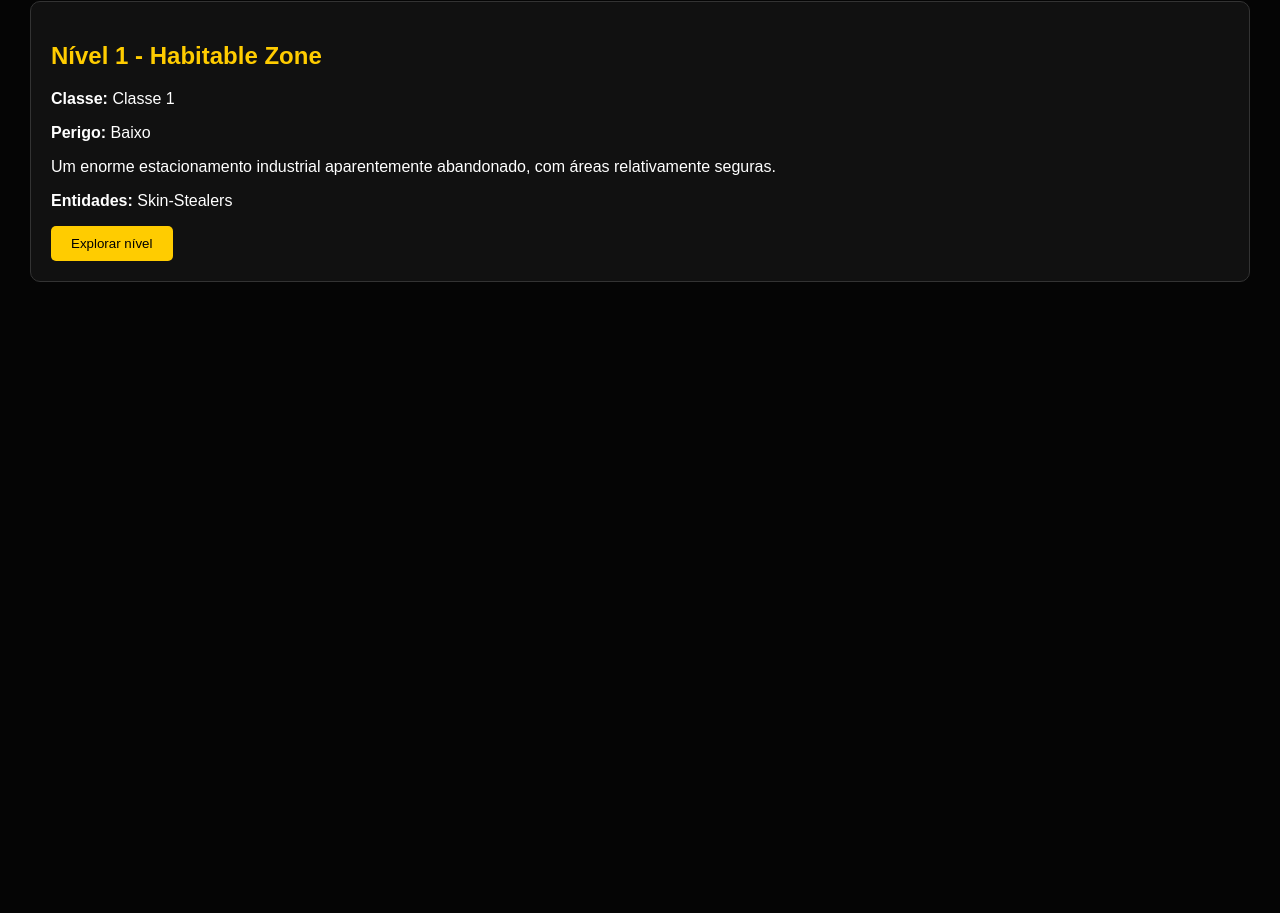
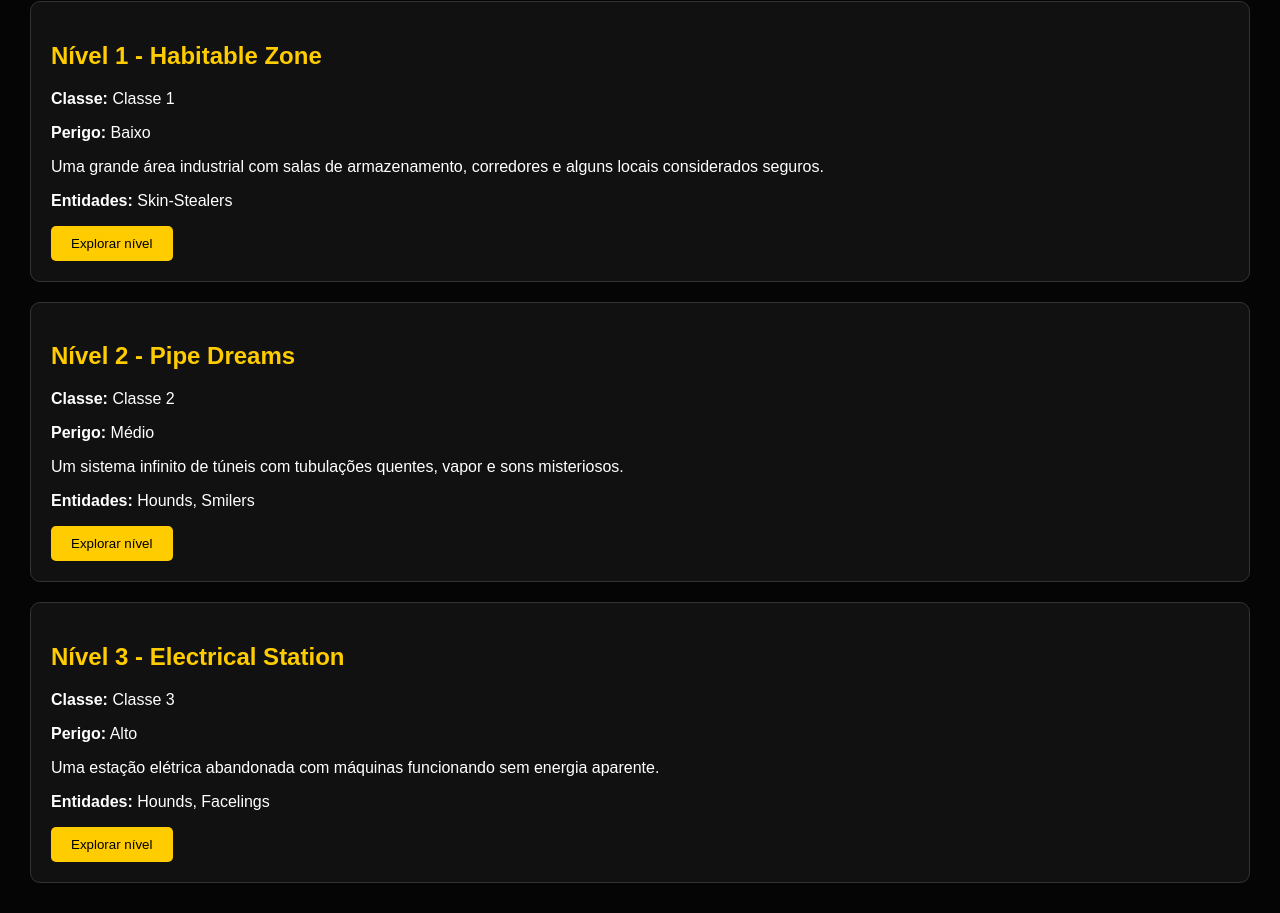
Before and after one commit to patopinhodoff-crypto/Backrooms-Explorer, a React (Vite) app: page / in a window 1280 px wide. Shown: the part 459-1372 px from the top of the page. Before the commit the page ends 800 px from the top, so only its background shows below. Built offline with nearby package versions, Linux system fonts and the light colour scheme; a web font is replaced by a local one.

Commit message:
Update levels.ts

```diff
--- a/src/data/levels.ts
+++ b/src/data/levels.ts
@@ -3,20 +3,12 @@ export interface Level {
   nome: string;
   classe: string;
   perigo: string;
-
   descricao: string;
-
-  anomalias: string[];
   entidades: string[];
-  recursos: string[];
-
   entrada: string;
   saida: string;
-
+  recursos: string[];
   dicas: string[];
-  curiosidades: string;
-
-  relato: string;
 }
 
 export const levels: Level[] = [
@@ -25,41 +17,25 @@ export const levels: Level[] = [
     nome: "Lobby",
     classe: "Classe 1",
     perigo: "Baixo",
-
     descricao:
-      "Corredores amarelos infinitos, carpete úmido e luzes fluorescentes. O primeiro nível conhecido das Backrooms.",
-
-    anomalias: [
-      "Corredores parecem mudar lentamente",
-      "Sons distantes sem origem"
-    ],
-
+      "Corredores amarelos infinitos, carpete úmido e luzes fluorescentes que criam um som constante. Um dos níveis mais conhecidos das Backrooms.",
     entidades: [
       "Nenhuma confirmada"
     ],
-
+    entrada:
+      "Através de um noclip acidental na realidade.",
+    saida:
+      "Encontrando transições escondidas para outros níveis.",
     recursos: [
       "Água de Amêndoa",
-      "Mochilas abandonadas"
+      "Mochilas abandonadas",
+      "Pequenos suprimentos"
     ],
-
-    entrada:
-      "Um noclip acidental da realidade pode levar ao nível.",
-
-    saida:
-      "Encontrar transições escondidas nos corredores.",
-
     dicas: [
-      "Não corra sem motivo",
-      "Marque seu caminho",
-      "Economize recursos"
-    ],
-
-    curiosidades:
-      "Apesar de parecer simples, muitos exploradores acabam presos por causa da imensidão do local.",
-
-    relato:
-      "Caminhei por horas. O som das lâmpadas era a única coisa que me acompanhava."
+      "Não corra sem motivo.",
+      "Marque seu caminho.",
+      "Economize recursos."
+    ]
   },
 
   {
@@ -67,40 +43,73 @@ export const levels: Level[] = [
     nome: "Habitable Zone",
     classe: "Classe 1",
     perigo: "Baixo",
-
     descricao:
-      "Um enorme estacionamento industrial aparentemente abandonado, com áreas relativamente seguras.",
-
-    anomalias: [
-      "Veículos aparecem em locais diferentes",
-      "Ecos de motores sem origem"
-    ],
-
+      "Uma grande área industrial com salas de armazenamento, corredores e alguns locais considerados seguros.",
     entidades: [
       "Skin-Stealers"
     ],
-
+    entrada:
+      "Encontrando uma porta metálica no Nível 0.",
+    saida:
+      "Portas específicas levam para outros níveis.",
     recursos: [
+      "Água",
       "Ferramentas",
-      "Água",
       "Materiais abandonados"
     ],
+    dicas: [
+      "Não confie em pessoas desconhecidas.",
+      "Verifique se alguém é realmente humano."
+    ]
+  },
 
+  {
+    id: 2,
+    nome: "Pipe Dreams",
+    classe: "Classe 2",
+    perigo: "Médio",
+    descricao:
+      "Um sistema infinito de túneis com tubulações quentes, vapor e sons misteriosos.",
+    entidades: [
+      "Hounds",
+      "Smilers"
+    ],
     entrada:
-      "Pode ser encontrado através de uma saída instável do Nível 0.",
+      "Encontrando corredores de manutenção no Nível 1.",
+    saida:
+      "Seguindo áreas com menos vapor.",
+    recursos: [
+      "Canos de metal",
+      "Água condensada"
+    ],
+    dicas: [
+      "Evite lugares muito escuros.",
+      "Não siga sons estranhos."
+    ]
+  },
 
+  {
+    id: 3,
+    nome: "Electrical Station",
+    classe: "Classe 3",
+    perigo: "Alto",
+    descricao:
+      "Uma estação elétrica abandonada com máquinas funcionando sem energia aparente.",
+    entidades: [
+      "Hounds",
+      "Facelings"
+    ],
+    entrada:
+      "Através de áreas industriais profundas.",
     saida:
-      "Portas específicas levam a outros níveis.",
-
+      "Encontrando salas de controle antigas.",
+    recursos: [
+      "Equipamentos elétricos",
+      "Baterias"
+    ],
     dicas: [
-      "Não siga sons desconhecidos",
-      "Evite ficar parado por muito tempo"
-    ],
-
-    curiosidades:
-      "É considerado um dos primeiros níveis onde humanos conseguem sobreviver por mais tempo.",
-
-    relato:
-      "Parecia seguro demais. E nas Backrooms, isso nunca é um bom sinal."
+      "Evite máquinas desconhecidas.",
+      "Fique atento aos sons."
+    ]
   }
 ];
```
